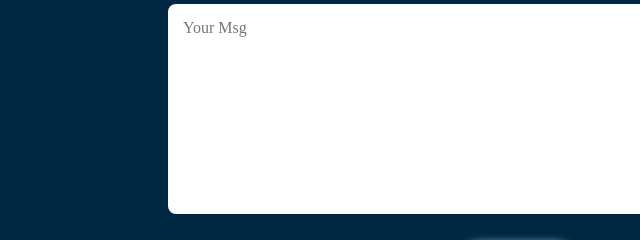
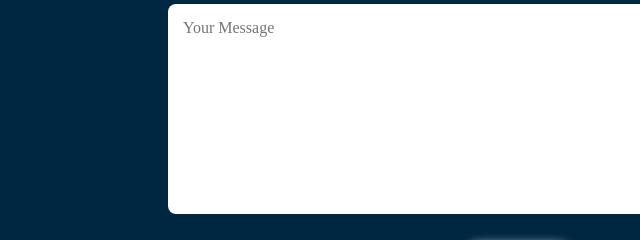
Before and after one commit to snehatiwari9999/pf2, a plain HTML site: page index.html in a window 1280 px wide. Shown: the part 3495-3735 px from the top of the page, 122-762 px from the left. Drawn offline with nearby package versions, Linux system fonts and the light colour scheme.

Commit message:
Update index.html

```diff
--- a/index.html
+++ b/index.html
@@ -263,7 +263,7 @@
                 <input type=""  name="number"  placeholder="Mobile Number" required>
                 <input type="text"  name="subject"  placeholder="E-mail Subject" required>
             </div>
-            <textarea name="" id="" cols="30" rows="10" name="msg"  placeholder="Your Msg" required></textarea>
+            <textarea name="" id="" cols="30" rows="10" name="msg"  placeholder="Your Message" required></textarea>
             <button class="btn">submit</button>
         </form>
     </section>
```
